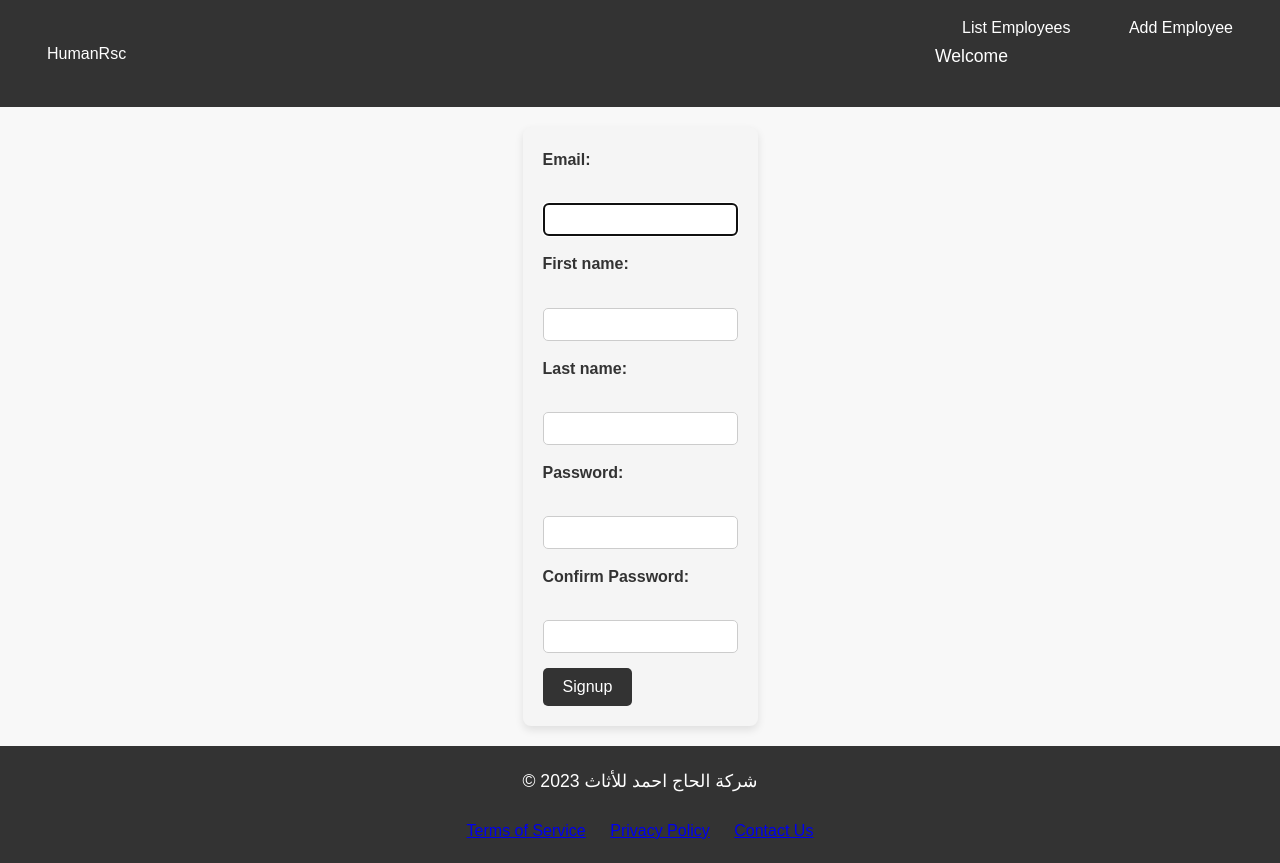
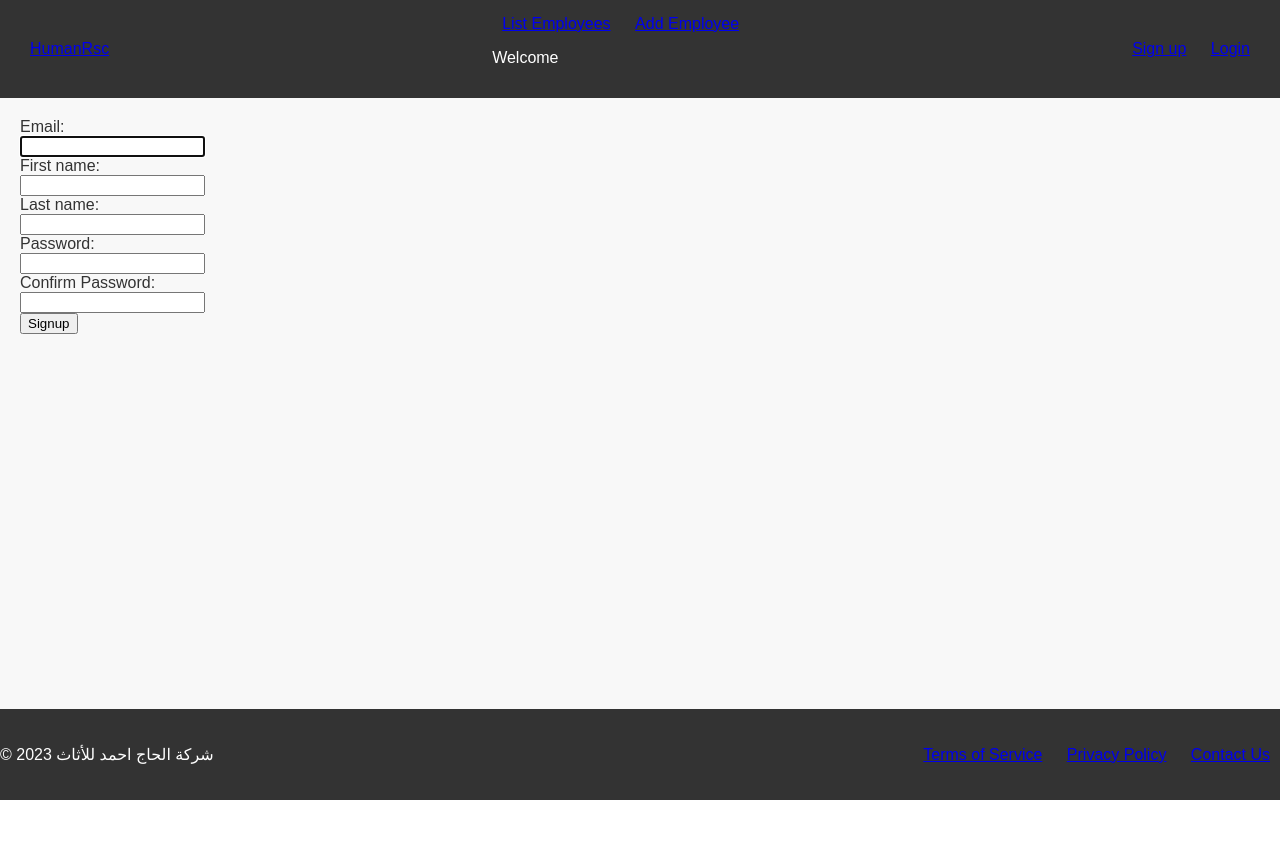
Before and after one commit to biggtr/DjHumanRsc, a Django app: page /accounts/signup/ in a window 1280 px wide. After the commit the page ends 800 px from the top, so only its background shows below. Run offline with Django 3.2, Linux system fonts and the light colour scheme.

Commit message:
fixed some bugs

```diff
--- a/static/css/styles.css
+++ b/static/css/styles.css
@@ -1,184 +1,60 @@
-/* Reset default styles */
-* {
+/* styles.css */
+
+/* Global styles */
+body {
+    display: flex;
+    flex-direction: column;
+    min-height: 100vh; /* Make sure the body fills the entire viewport */
     margin: 0;
-    padding: 0;
-    box-sizing: border-box;
-}
-
-body {
-    font-family: 'Arial', sans-serif;
-    line-height: 1.6;
+    font-family: Arial, sans-serif;
     background-color: #f8f8f8;
     color: #333;
 }
 
+.site {
+    display: flex;
+    flex-direction: column;
+    min-height: 100vh; /* Make sure the entire site fills the viewport */
+}
 
-/* Navbar */
-nav {
+.navbar {
     background-color: #333;
     color: white;
     padding: 15px 20px;
-    display: flex; /* Use Flexbox */
-    justify-content: space-between; /* Align items with space in-between */
-    align-items: center; /* Align vertically */
-}
-
-nav a {
-    color: white;
-    text-decoration: none;
-    margin: 0 15px;
-    padding: 8px 12px;
-    border-radius: 4px;
-    transition: background-color 0.3s ease;
-}
-
-nav a:hover {
-    background-color: #555;
-}
-
-/* Main content */
-main {
-    padding: 20px;
     display: flex;
-    flex-direction: column;
+    justify-content: space-between;
     align-items: center;
 }
 
-section {
-    margin-bottom: 40px;
-    padding: 40px;
-    border-radius: 8px;
-    box-shadow: 0 4px 8px rgba(0, 0, 0, 0.1);
-    text-align: center;
-    background-color: white/* Set your desired background color */
+.navbar a {
+    margin: 0 10px;
 }
 
-
-h1 {
-    font-size: 2.5em;
-    margin-bottom: 20px;
+.main {
+    flex: 1; /* Fill remaining vertical space */
+    padding: 20px;
 }
 
-p {
-    font-size: 1.1em;
-    line-height: 1.8;
-    margin-bottom: 20px;
-}
-
-/* About section */
-#about {
-    background-color: #f8f8f8;
-    padding: 40px;
-    text-align: center;
-}
-
-footer {
+.footer {
+    margin-top: auto; /* Push the footer to the bottom */
     background-color: #333;
     color: white;
     text-align: center;
     padding: 20px 0;
 }
 
-footer ul {
+.footer-content {
+    display: flex;
+    justify-content: space-between;
+    align-items: center;
+}
+
+.footer-content ul {
     list-style: none;
     padding: 0;
 }
 
-footer ul li {
+.footer-content ul li {
     display: inline;
     margin: 0 10px;
 }
-
-/* Image styles */
-section img {
-    max-width: 100%;
-    height: auto;
-    border-radius: 8px;
-    box-shadow: 0 2px 4px rgba(0, 0, 0, 0.1);
-    max-height: 300px; /* Set a maximum height for the images */
-}
-
-/* Media Queries for Responsiveness  */
-@media (max-width: 768px) {
-    h1 {
-        font-size: 2em;
-    }
-
-    p {
-        font-size: 1em;
-    }
-
-
-}
-
-
-/* Add this to your existing CSS or create a new CSS file and link it */
-
-/* Button styles */
-button {
-    padding: 10px 20px;
-    border: none;
-    border-radius: 5px;
-    background-color: #333;
-    color: white;
-    font-size: 16px;
-    cursor: pointer;
-    transition: background-color 0.3s ease;
-}
-
-button:hover {
-    background-color: #555;
-}
-
-
-
-/* External CSS */
-
-/* Form container styles */
-form {
-    max-width: 400px;
-    margin: 0 auto;
-    padding: 20px;
-    background-color: #f5f5f5;
-    border-radius: 8px;
-    box-shadow: 0 4px 8px rgba(0, 0, 0, 0.1);
-}
-
-/* Form input container styles */
-form div {
-    margin-bottom: 15px;
-}
-
-/* Label styles */
-form label {
-    display: block;
-    margin-bottom: 5px;
-    font-weight: bold;
-}
-
-/* Input field styles */
-form input[type="email"],
-form input[type="text"],
-form input[type="password"] {
-    width: 100%;
-    padding: 8px;
-    border-radius: 5px;
-    border: 1px solid #ccc;
-    box-sizing: border-box; /* Include padding and border in element's total width and height */
-}
-
-/* Signup button styles */
-form button {
-    padding: 10px 20px;
-    border: none;
-    border-radius: 5px;
-    background-color: #333;
-    color: white;
-    font-size: 16px;
-    cursor: pointer;
-    transition: background-color 0.3s ease;
-}
-
-form button:hover {
-    background-color: #555;
-}
--- a/templates/base.html
+++ b/templates/base.html
@@ -7,31 +7,28 @@
     <link rel="stylesheet" href="{% static 'css/styles.css' %}">
     <title>{% block title %}{% endblock title %}</title>
 </head>
-<body>
+<body class="site">
     <nav class="navbar">
-        <a href="{%url 'landing-page'%}">HumanRsc</a>
+        <a href="{% url 'landing-page' %}">HumanRsc</a>
         <div>
-            <a href="{%url 'employee-list'%}">List Employees</a>
-            <a href="{%url 'employee-create'%}">Add Employee</a>
-            <p>Welcome {{user.first_name}}</p>
+            <a href="{% url 'employee-list' %}">List Employees</a>
+            <a href="{% url 'employee-create' %}">Add Employee</a>
+            <p>Welcome {{ user.first_name }}</p>
         </div>
 
-        {% if user.is_authenticated == Flase%}
+        {% if user.is_authenticated == False %}
         <div>
-            <a href="{%url 'signup'%}">Sign up</a>
-            <a href="{%url 'login'%}">Login</a>
+            <a href="{% url 'signup' %}">Sign up</a>
+            <a href="{% url 'login' %}">Login</a>
         </div>
         {% endif %}
-
-
     </nav>
 
-
-    <main>
+    <main class="main">
         {% block content %}{% endblock content %}
     </main>
 
-    <footer>
+    <footer class="footer">
         <div class="footer-content">
             <p>&copy; 2023 شركة الحاج احمد للأثاث</p>
             <ul>
--- a/templates/employee_detail.html
+++ b/templates/employee_detail.html
@@ -1,5 +1,6 @@
 {% extends 'base.html' %}
 
+{% block content %}
 <h1>{{employee.name}}'s details</h1>
 <ul>
     <li>
@@ -14,3 +15,4 @@
 
     </li>
 </ul>
+{% endblock content %}
```
